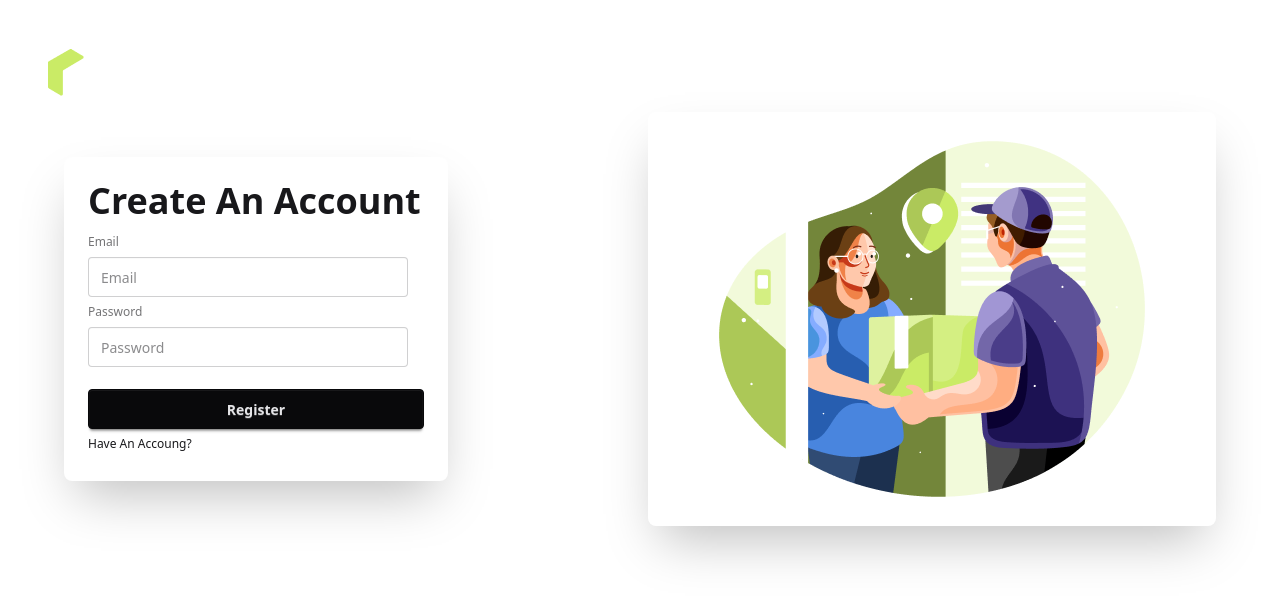
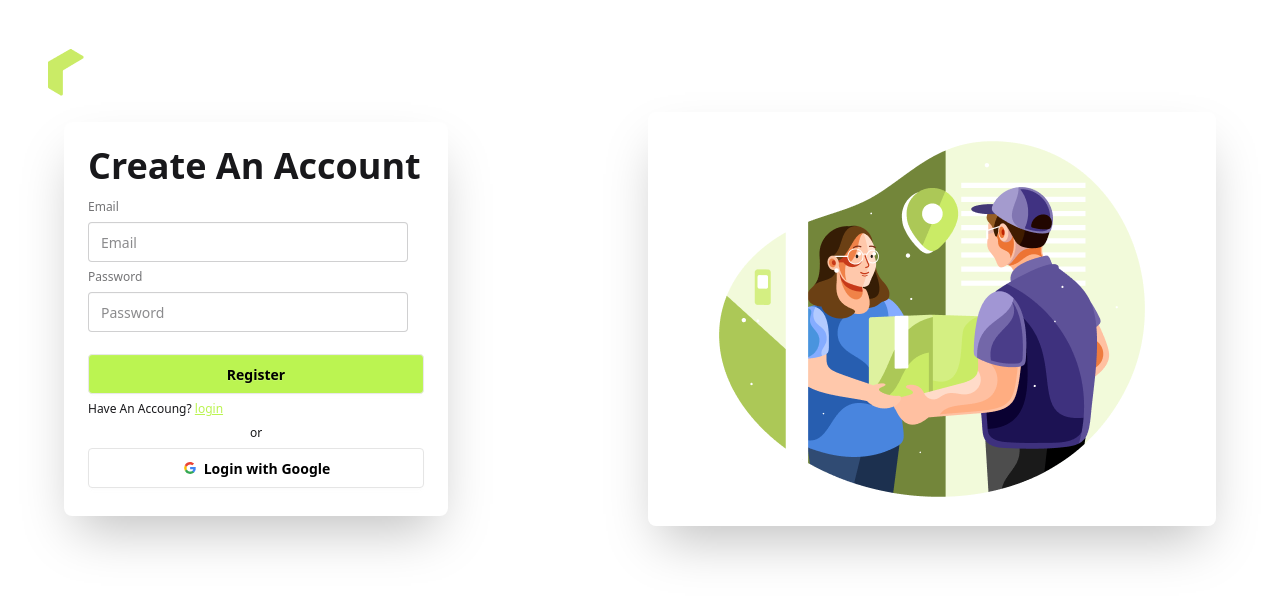
Before and after one commit to AshikurEfty713/efast, a React (Vite) app: page /register in a window 1280 px wide. Shown: the top 600 px of the page. Built offline with nearby package versions, Linux system fonts and the light colour scheme; no server answers.

Commit message:
googlesingin

```diff
--- a/src/contexts/AuthContext/AuthProvider.jsx
+++ b/src/contexts/AuthContext/AuthProvider.jsx
@@ -2,11 +2,15 @@
 	createUserWithEmailAndPassword,
 	onAuthStateChanged,
 	signInWithEmailAndPassword,
+	signInWithPopup,
 	signOut,
 } from "firebase/auth";
 import React, { useEffect, useState } from "react";
 import { AuthContext } from "./AuthContext";
 import { auth } from "../../firebase/firebase.init";
+import { GoogleAuthProvider } from "firebase/auth/web-extension";
+
+const googleProvidor = new GoogleAuthProvider();
 
 const AuthProvider = ({ children }) => {
 	const [user, setUser] = useState(null);
@@ -26,6 +30,11 @@
 		return signOut(auth);
 	};
 
+	const signInWithGoogle = () => {
+		setLoading(true);
+		return signInWithPopup(auth, googleProvidor);
+	};
+
 	useEffect(() => {
 		const unSubscribe = onAuthStateChanged(auth, (currentUser) => {
 			setUser(currentUser);
@@ -42,6 +51,7 @@
 		loading,
 		createUser,
 		signIn,
+		signInWithGoogle,
 		logOut,
 	};
 	return <AuthContext value={authInfo}>{children}</AuthContext>;
--- a/src/pages/Authentication/Login/Login.jsx
+++ b/src/pages/Authentication/Login/Login.jsx
@@ -1,5 +1,6 @@
 import React from "react";
 import { useForm } from "react-hook-form";
+import { Link } from "react-router";
 
 const Login = () => {
 	const {
@@ -14,11 +15,16 @@
 	return (
 		<div>
 			<form onSubmit={handleSubmit(formSubmit)}>
+				<div className="card bg-base-100 w-full max-w-sm shrink-0 shadow-2xl">
+					<div className="card-body">
+						<h1 className="text-4xl font-bold">Login</h1>
 						<fieldset className="fieldset">
 							<label className="label">Email</label>
 							<input
 								type="email"
-						{...register("email", { required: "Email address is required" })}
+								{...register("email", {
+									required: "Email address is required",
+								})}
 								className="input"
 								placeholder="Email"
 							/>
@@ -47,10 +53,15 @@
 						</fieldset>
 
 						<div className="flex gap-10 items-baseline">
-					<button className="btn btn-neutral mt-4">Login</button>
-					<a className="link link-hover" href="/register">
-						Create An Account?
-					</a>
+							<button className="btn bg-lime-300 text-black mt-4">Login</button>
+							<p>
+								Create An Account?{" "}
+								<Link to="/register" className="text-lime-300 link">
+									Register
+								</Link>
+							</p>
+						</div>
+					</div>
 				</div>
 			</form>
 		</div>
--- a/src/pages/Authentication/Register/Register.jsx
+++ b/src/pages/Authentication/Register/Register.jsx
@@ -1,6 +1,8 @@
 import React from "react";
 import { useForm } from "react-hook-form";
 import useAuth from "../../../hooks/useAuth";
+import { Link } from "react-router";
+import SocialLogin from "../SocialLogin/SocialLogin";
 
 const Register = () => {
 	const {
@@ -38,7 +40,6 @@
 							{errors.email && (
 								<p className="text-red-500">{errors.email.message}</p>
 							)}
-
 							<label className="label">Password</label>
 							<input
 								type="password"
@@ -54,12 +55,20 @@
 									Password enter 6 characters or longer
 								</p>
 							)}
-
-							<button className="btn btn-neutral mt-4">Register</button>
+							<button className="btn bg-lime-300 text-black mt-4">
+								Register
+							</button>
 							<div>
-								<a className="link link-hover" href="/login">
-									Have An Accoung?
-								</a>
+								<p>
+									Have An Accoung?{" "}
+									<Link to="/login" className="text-lime-300 link">
+										login
+									</Link>
+								</p>
+							</div>
+							<h5 className="text-center">or</h5>
+							<div>
+								<SocialLogin></SocialLogin>
 							</div>
 						</fieldset>
 					</div>
--- /dev/null
+++ b/src/pages/Authentication/SocialLogin/SocialLogin.jsx
@@ -0,0 +1,48 @@
+import React from "react";
+import useAuth from "../../../hooks/useAuth";
+
+const SocialLogin = () => {
+	const { signInWithGoogle } = useAuth();
+	const handleSignInGoogle = () => {
+		signInWithGoogle()
+			.then((result) => {
+				console.log(result);
+			})
+			.catch((error) => {
+				console.log(error);
+			});
+	};
+	return (
+		<div>
+			<button
+				onClick={handleSignInGoogle}
+				className="btn w-full bg-white text-black border-[#e5e5e5]">
+				<svg
+					aria-label="Google logo"
+					width="16"
+					height="16"
+					xmlns="http://www.w3.org/2000/svg"
+					viewBox="0 0 512 512">
+					<g>
+						<path d="m0 0H512V512H0" fill="#fff"></path>
+						<path
+							fill="#34a853"
+							d="M153 292c30 82 118 95 171 60h62v48A192 192 0 0190 341"></path>
+						<path
+							fill="#4285f4"
+							d="m386 400a140 175 0 0053-179H260v74h102q-7 37-38 57"></path>
+						<path
+							fill="#fbbc02"
+							d="m90 341a208 200 0 010-171l63 49q-12 37 0 73"></path>
+						<path
+							fill="#ea4335"
+							d="m153 219c22-69 116-109 179-50l55-54c-78-75-230-72-297 55"></path>
+					</g>
+				</svg>
+				Login with Google
+			</button>
+		</div>
+	);
+};
+
+export default SocialLogin;
```
Lines whose indentation alone changed are shown as unchanged.
